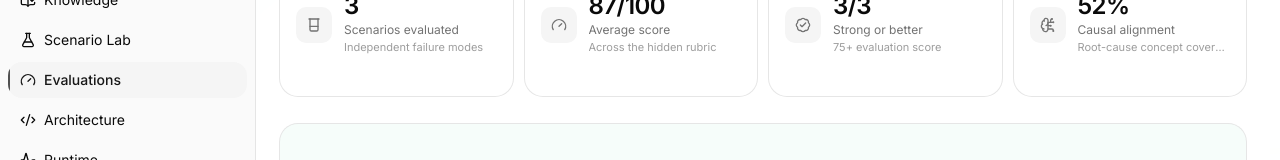
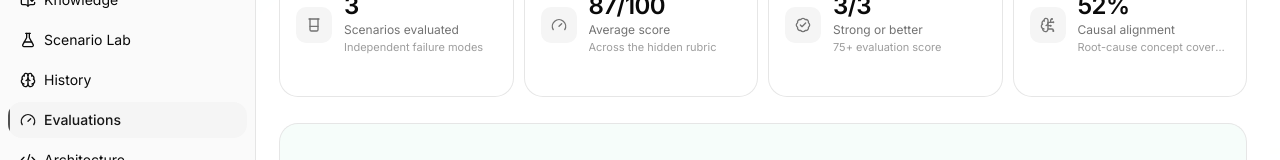
Before and after one commit to rishitshivesh/org-brain, a Next.js app: page /evaluations in a window 1280 px wide. Shown: the part 331-491 px from the top of the page. Built offline with nearby package versions, Linux system fonts and the light colour scheme.

Commit message:
add history to portal navigation

```diff
--- a/constants/index.ts
+++ b/constants/index.ts
@@ -1,6 +1,7 @@
 import {
   Activity,
   BookOpenCheck,
+  Brain,
   Cable,
   Code2,
   Computer,
@@ -19,6 +20,7 @@ export const APP_ROUTES = {
   graph: "/graph",
   knowledge: "/knowledge",
   scenarioLab: "/scenario-lab",
+  history: "/history",
   evaluations: "/evaluations",
   architecture: "/architecture",
   runtime: "/runtime",
@@ -61,6 +63,11 @@ export const SIDEBAR_ITEMS = [
     icon: FlaskConical,
   },
   {
+    label: "History",
+    href: APP_ROUTES.history,
+    icon: Brain,
+  },
+  {
     label: "Evaluations",
     href: APP_ROUTES.evaluations,
     icon: Gauge,
```
